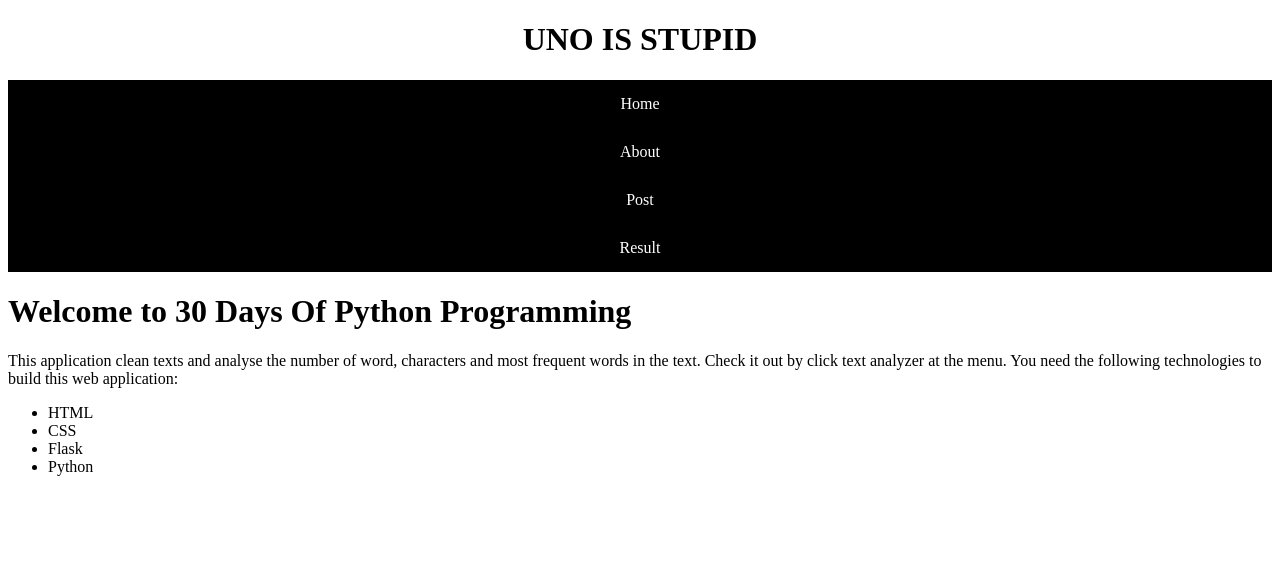
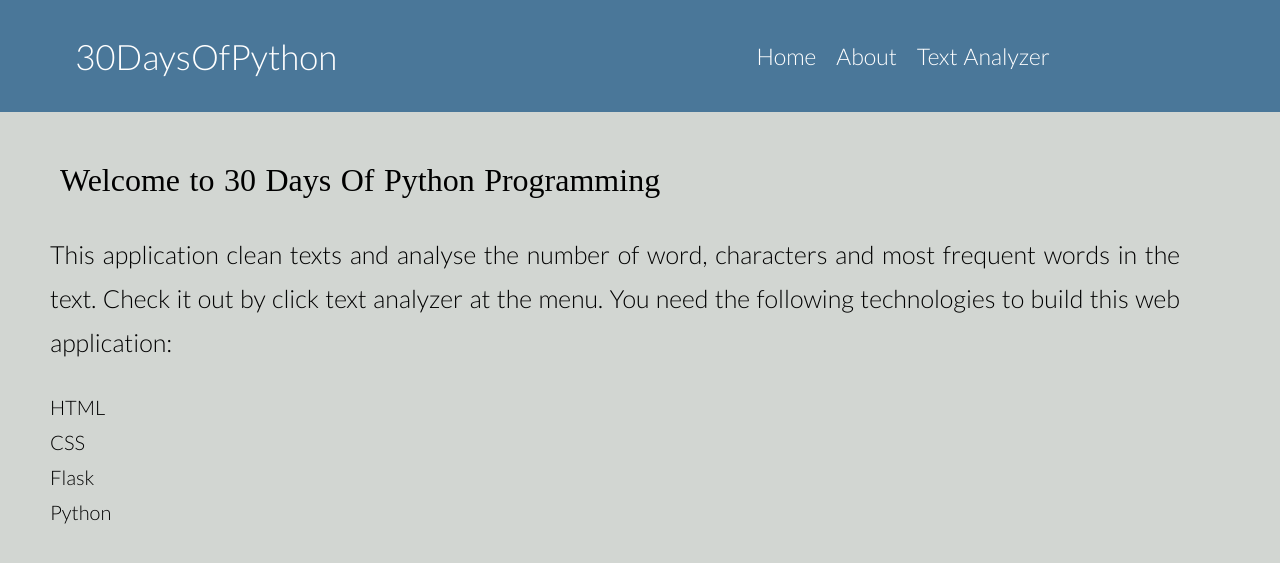
Before and after one commit to jlpampilonpacs-art/30-days-of-python, a Flask app: page / in a window 1280 px wide. Shown: the top 563 px of the page. Run offline with Flask 3, Linux system fonts and the light colour scheme.

Commit message:
fixed text alignment and font issue

```diff
--- a/static/css/main.css
+++ b/static/css/main.css
@@ -1,19 +1,86 @@
-.nav-lists{
-    background-color: black;
-    list-style-type: none;
-    text-align: center;
+body {
     padding: 0;
     margin: 0;
+    background-color: rgb(210, 214, 210);
+    font-weight:900;
+    line-height: 1.75;
+    font-family: 'Lato', sans-serif;
+    font-weight: 300; /* 🌟 Set to 400 for standard clean text, or 300 for thinner text */
+    word-spacing: 1.5px;
+}
 
+
+h1,
+h2 {
+    margin-top:40px;
+    margin-left: 60px;
+    font-weight: 300;
+    font-family: Nunito;
+    }
+
+.menu-container{
+    display:flex;
+    align-items:center;
+    justify-content: space-between;
+    background-color: #4a7799;
+    padding: 20px 30px
+}
+
+.nav-lists{
+    display:flex;
+    list-style-type: none;
+    float:right;
+    margin-right:200px;
+}
+
+.nav-list{
+    float: right;
+    margin-left:20px;
 }
 
 .nav-lists a {
     text-decoration: none;
     color: white;
-    display: block;
-    padding:15px 0;
+    font-size:23px;
+
+}
+.header-link{
+    color: white;
+    padding:45px;
+    font-size: 35px;
+    text-decoration: none;}
+
+.nav-list-link:hover{
+    background-color: gray;
 }
 
-.menu-container a:hover{
-    background-color: gray;
+.container p{
+    margin-right:100px;
+    margin-left:50px;
+    text-align:justify;
+    font-size: 25px;
+    font-weight: 300;
 }
+.tech-lists {
+    margin-left:10px;
+    text-align: left;
+    font-size: 20px;
+    list-style-type: none;
+
+}
+
+.tech{
+text-style
+margin-bottom:10px;}
+
+.container textarea{
+    display:block;
+    margin-left:50px;
+    width:50%
+
+    }
+.btn{
+font-size:20
+margin-top:10px;
+margin-left:55px;
+}
--- a/templates/layout.html
+++ b/templates/layout.html
@@ -2,6 +2,7 @@
 <html lang="en">
 <head>
     <meta charset="UTF-8">
+    <link href="https://fonts.googleapis.com/css2?family=Lato:wght@300;400;700&display=swap" rel="stylesheet">
     <link
             rel = "stylesheet"
             href = "{{ url_for('static', filename = 'css/main.css') }}"/>
@@ -14,15 +15,18 @@
 
 <body>
     <header>
-        <h1 align = "center">UNO IS STUPID</h1>
-        <nav class = "menu-container">
+        <div class = "menu-container">
+            <div class = "header-container">
+                <a class = "header-link" href = "/">30DaysOfPython</a>
+            </div>
             <ul class = "nav-lists">
                 <li class = "nav-list"><a class = "nav-list-link" href = "{{url_for('home')}}">Home</a></li>
                 <li class = "nav-list"><a class = "nav-list-link" href = "{{url_for('about')}}">About</a></li>
-                <li class = "nav-list"><a class = "nav-list-link" href = "{{url_for('post')}}">Post</a></li>
-                <li class = "nav-list"><a class = "nav-list-link" href = "{{url_for('result')}}">Result</a></li>
+                <li class = "nav-list"><a class = "nav-list-link" href = "{{url_for('post')}}">Text Analyzer</a></li>
+
+
             </ul>
-        </nav>
+        </div>
     </header>
     <main>
         {% block content %} {% endblock %}
--- a/templates/post.html
+++ b/templates/post.html
@@ -3,7 +3,7 @@
   <h1>Text Analyzer</h1>
   <form action="https://thirtydaysofpython-v1.herokuapp.com/post" method="POST">
     <div>
-      <textarea rows="25" name="content" autofocus></textarea>
+      <textarea rows="25" name="content" autofocus placeholder="Write text or copy and paste text to analyse"></textarea>
     </div>
     <div>
       <input type="submit" class="btn" value="Process Text" />
```
